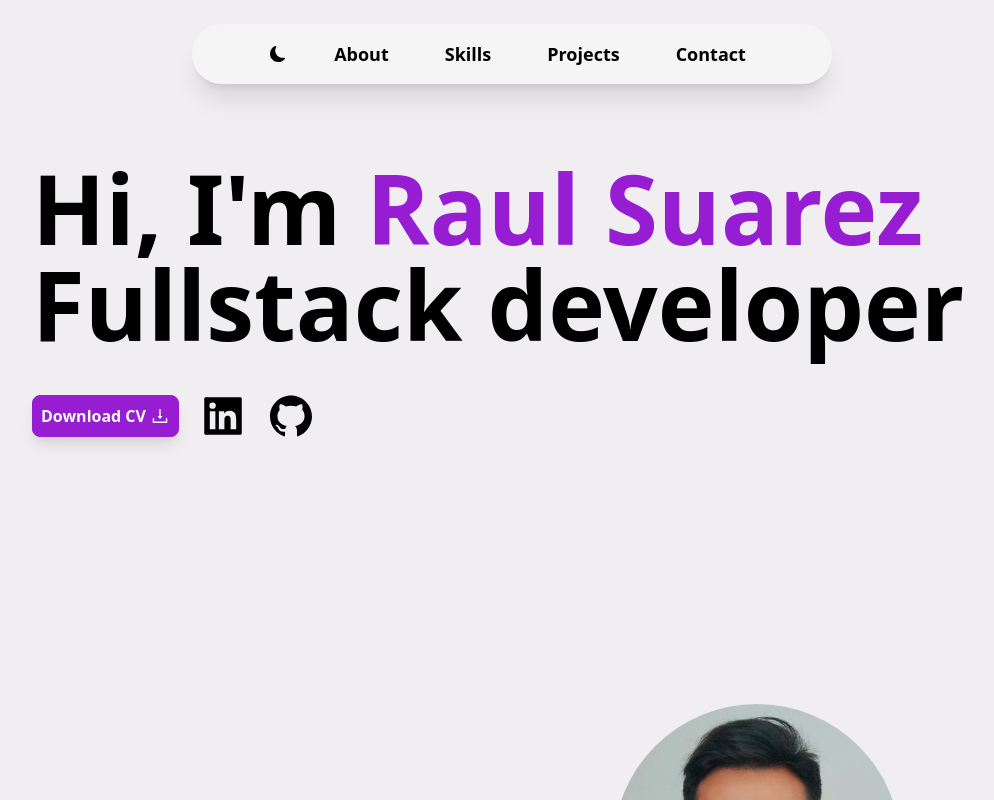
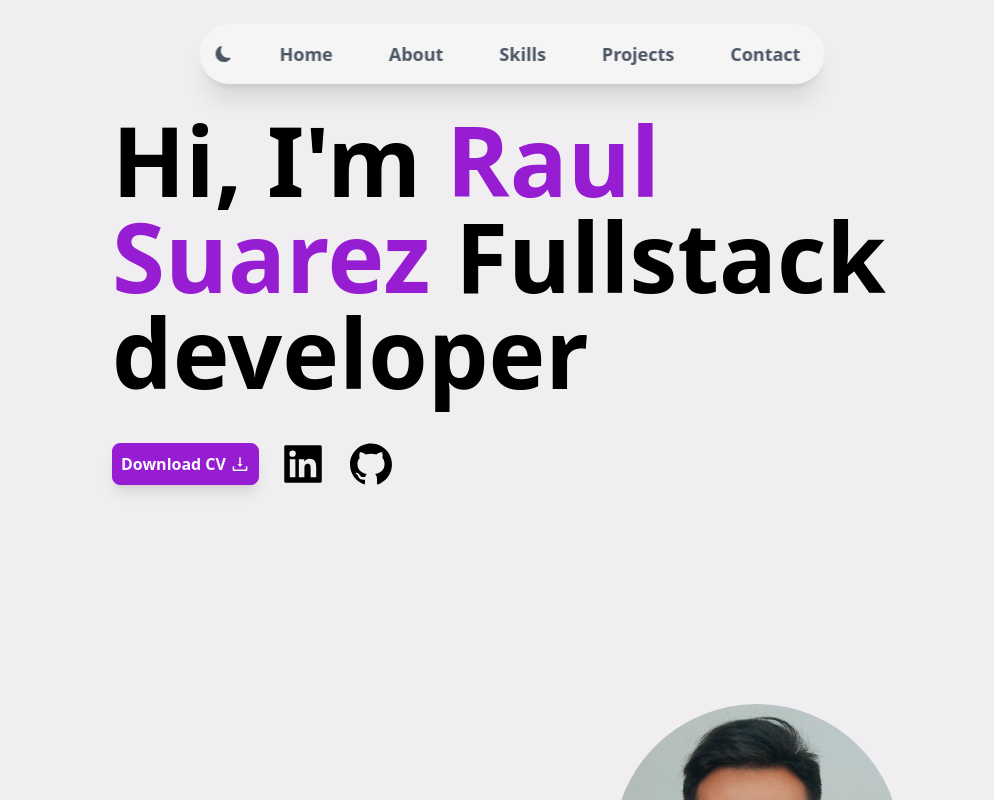
Before and after one commit to RSuarezLastra/Portfolio, a React (Vite) app: page / in a window 1280 px wide. Shown: the top 800 px of the page, without its empty margins (128-1122 px from the left). Built offline with nearby package versions, Linux system fonts and the light colour scheme.

Commit message:
responsive navbar, diseño mobile actualizado

```diff
--- /dev/null
+++ b/src/components/Contact.jsx
@@ -0,0 +1,14 @@
+
+
+const Contact = () =>{
+    return(
+        <div>
+            <h2 className="text-center font-semibold text-3xl mb-8 sm:mb-20 dark:text-slate-200">Contact me</h2>
+            <form action="">
+
+            </form>
+        </div>
+    )
+}
+
+export default Contact;
--- a/src/components/Nav.jsx
+++ /dev/null
@@ -1,59 +0,0 @@
-import { useEffect, useState } from 'react';
-import { Link } from "react-router-dom";
-import { motion } from 'framer-motion';
-import { AiOutlineMenu } from "react-icons/ai";
-import { BsFillMoonFill, BsSunFill } from "react-icons/bs";
-
-
-const Nav = () => {
-
-    const [theme, setTheme] = useState(localStorage.getItem('theme') || 'light');
-
-    useEffect(() => {
-        localStorage.setItem('theme', theme);
-
-        if (theme === 'dark') {
-            document.querySelector('html').classList.add('dark')
-        } else {
-            document.querySelector('html').classList.remove('dark')
-        }
-    }, [theme])
-
-    const handleChangeTheme = () => {
-        setTheme(prevTheme => prevTheme === 'light' ? 'dark' : 'light')
-    }
-
-    return (
-        <header className='relative z-[1000]'>
-            <motion.nav className="top-6 w-1/2 rounded-full bg-white bg-opacity-40 dark:bg-opacity-40  dark:bg-neutral-800 backdrop-blur-[0.5rem] flex justify-center p-4 md:px-8 shadow-xl fixed"
-            initial={{y:-100, x:'50%' , opacity:0}}
-            animate={{y:0, x:'50%' , opacity:1}}
-            transition={{ delay: 0.2 }}>
-                <ul className=" hidden md:flex justify-evenly items-center">
-                    <li className='flex items-center'>
-                        <button onClick={handleChangeTheme} className='dark:text-slate-100'>
-                            {theme === 'dark' ? (< BsSunFill size={16} />) : (<BsFillMoonFill size={16} />)}
-                        </button>
-                    </li>
-                    <li className="ml-10  hover:bg-slate-200/60 dark:hover:bg-slate-600/25 rounded-full transition-all ease-in px-2 ">
-                        <Link className='text-lg font-semibold dark:text-slate-100 ' to="/">About</Link>
-                    </li>
-                    <li className="ml-10  hover:bg-slate-200/60 rounded-full transition-all ease-in px-2 dark:hover:bg-slate-600/25">
-                        <p className='text-lg font-semibold  dark:text-slate-100 '><Link to="/">Skills</Link></p>
-                    </li>
-                    <li className="ml-10  hover:bg-slate-200/60 rounded-full transition-all ease-in px-2 dark:hover:bg-slate-600/25">
-                        <p className='text-lg font-semibold dark:text-slate-100 '><Link to="/">Projects</Link></p>
-                    </li>
-                    <li className="ml-10  hover:bg-slate-200/60 rounded-full transition-all ease-in px-2 dark:hover:bg-slate-600/25">
-                        <p className='text-lg font-semibold  dark:text-slate-100 '><Link to="/">Contact</Link></p>
-                    </li>
-                </ul>
-                <div className="md:hidden">
-                    <AiOutlineMenu size={25} />
-                </div>
-            </motion.nav>
-        </header>
-    )
-}
-
-export default Nav;
--- /dev/null
+++ b/src/components/Navbar/Nav.jsx
@@ -0,0 +1,51 @@
+import { useEffect, useState } from 'react';
+import { Link } from "react-router-dom";
+import { motion } from 'framer-motion';
+import { BsFillMoonFill, BsSunFill } from "react-icons/bs";
+import links from './links';
+
+
+const Nav = () => {
+
+    const [theme, setTheme] = useState(localStorage.getItem('theme') || 'light');
+
+    useEffect(() => {
+        localStorage.setItem('theme', theme);
+
+        if (theme === 'dark') {
+            document.querySelector('html').classList.add('dark')
+        } else {
+            document.querySelector('html').classList.remove('dark')
+        }
+    }, [theme])
+
+    const handleChangeTheme = () => {
+        setTheme(prevTheme => prevTheme === 'light' ? 'dark' : 'light')
+    }
+
+    return (
+        <header className='relative z-[1000]'>
+            <motion.nav className="top-6  left-1/2 rounded-full bg-white bg-opacity-40 dark:bg-opacity-40  dark:bg-neutral-800 backdrop-blur-[0.5rem] flex justify-center p-4  shadow-xl fixed"
+                initial={{ y: -100, x: '-50%', opacity: 0 }}
+                animate={{ y: 0, x: '-50%', opacity: 1 }}
+                transition={{ delay: 0.2 }}>
+                <ul className="flex justify-evenly items-center text-gray-600">
+                    <li className='flex items-center'>
+                        <button onClick={handleChangeTheme} className='dark:text-slate-200 dark:hover:text-slate-50 hover:text-gray-950'>
+                            {theme === 'dark' ? (< BsSunFill size={16} />) : (<BsFillMoonFill size={16} />)}
+                        </button>
+                    </li>
+                    {links.map(lin => (
+                        <li key={lin.hash}
+                            className="ml-4 sm:ml-10 hover:bg-slate-200/60 dark:hover:bg-slate-600/25 rounded-full transition-all ease-in px-0 sm:px-2 ">
+                            <Link className='text-sm sm:text-lg font-semibold hover:text-gray-950 dark:text-slate-300 dark:hover:text-slate-50' to={lin.hash}>{lin.name}</Link>
+                        </li>
+                    ))}
+                </ul>
+
+            </motion.nav>
+        </header>
+    )
+}
+
+export default Nav;
--- /dev/null
+++ b/src/components/Navbar/links.js
@@ -0,0 +1,25 @@
+
+const links = [
+    {
+        name: 'Home',
+        hash: '#home'
+    },
+    {
+        name: 'About',
+        hash: '#about'
+    },
+    {
+        name: 'Skills',
+        hash: '#skills'
+    },
+    {
+        name: 'Projects',
+        hash: '#projects'
+    },
+    {
+        name: 'Contact',
+        hash: '#contact'
+    }
+]
+
+export default links;
--- a/src/components/Projects.jsx
+++ b/src/components/Projects.jsx
@@ -1,7 +1,7 @@
 
 const Projects = () => {
     return(
-        <div className="min-h-screen w-3/4 mx-auto">
+        <div className="min-h-screen w-3/4 mx-auto mb-10">
             <h2 className="text-center font-semibold text-3xl mb-8 sm:mb-20 dark:text-slate-200">Projects</h2>
             <div className="flex flex-col gap-5 md:gap-10 p-10">
                 <div className="mx-auto h-80 w-60 md:w-3/4  bg-cyan-300 rounded-lg">
--- a/src/components/Title.jsx
+++ b/src/components/Title.jsx
@@ -5,8 +5,8 @@ import { AiOutlineDownload, AiFillLinkedin, AiFillGithub } from 'react-icons/ai'
 const Title = () => {
     return (
         <div className="mx-auto w-3/4 grid items-center min-h-[28rem] sm:min-h-[37.5rem] ">
-            <div className='flex flex-col'>
-            <h1 className="text-center sm:text-left text-3xl sm:text-8xl font-semibold mb-1 lg:mb-4 dark:text-slate-100">
+            <div className='flex flex-col ml-0 sm:ml-20'>
+            <h1 className="text-center sm:text-left text-4xl sm:text-7xl md:text-8xl font-semibold mb-1 lg:mb-4 dark:text-slate-100">
                 Hi, I'm <span className='text-seance-700'>Raul Suarez</span>  Fullstack developer</h1>
                 <div className='flex gap-5 justify-center sm:justify-normal items-center mt-6'>
                     <ButtonOne label="Download CV" icon={<AiOutlineDownload size={20} />} />
--- a/src/views/Home.jsx
+++ b/src/views/Home.jsx
@@ -1,19 +1,20 @@
-import Nav from "../components/Nav";
+import Nav from "../components/Navbar/Nav";
 import Title from "../components/Title";
 import Intro from "../components/Intro";
 import Skills from "../components/Skills";
 import Projects from "../components/Projects";
+import Contact from "../components/Contact";
 
 const Home = () => {
     return (
         <div className="bg-shark-100 dark:bg-neutral-900 min-h-screen w-full">
 
-                <Nav />
-
+            <Nav />
             <Title/>
             <Intro />
             <Skills />
             <Projects />
+            <Contact/>
         </div>
     )
 }
```
